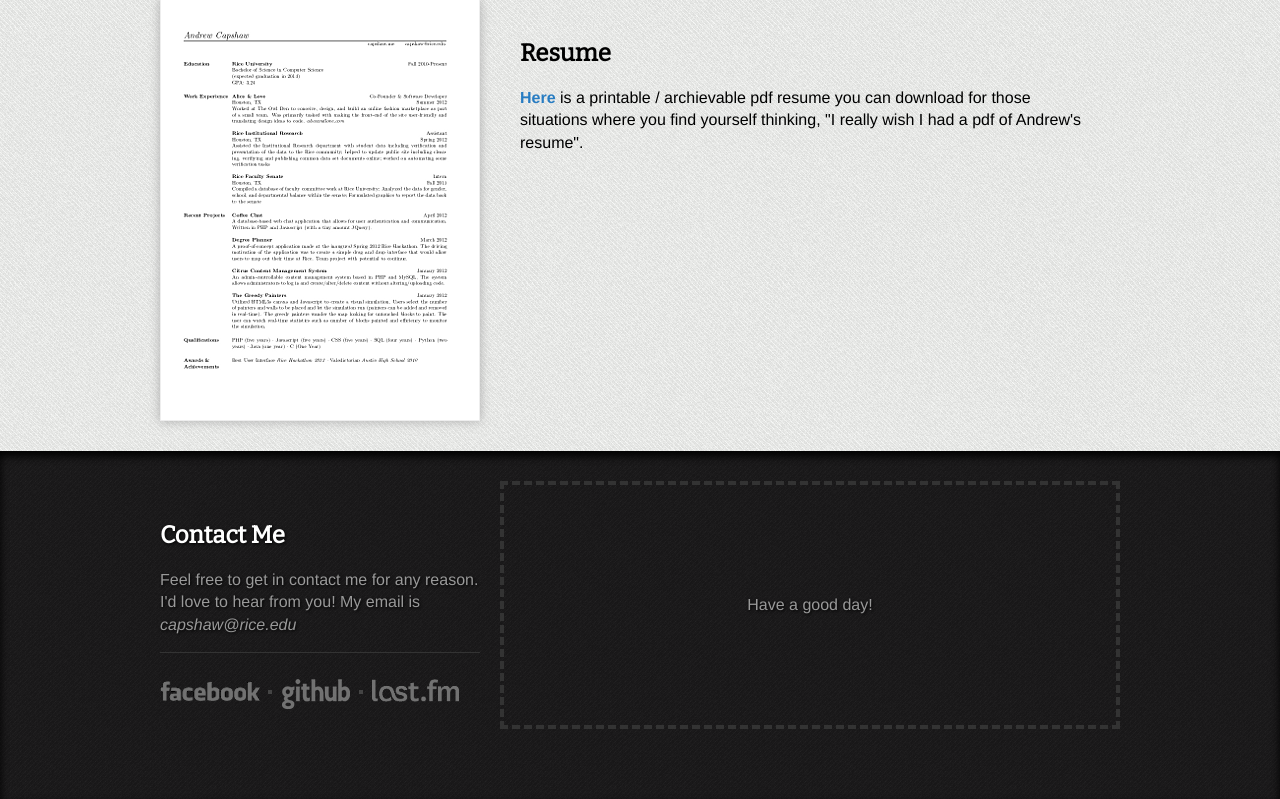
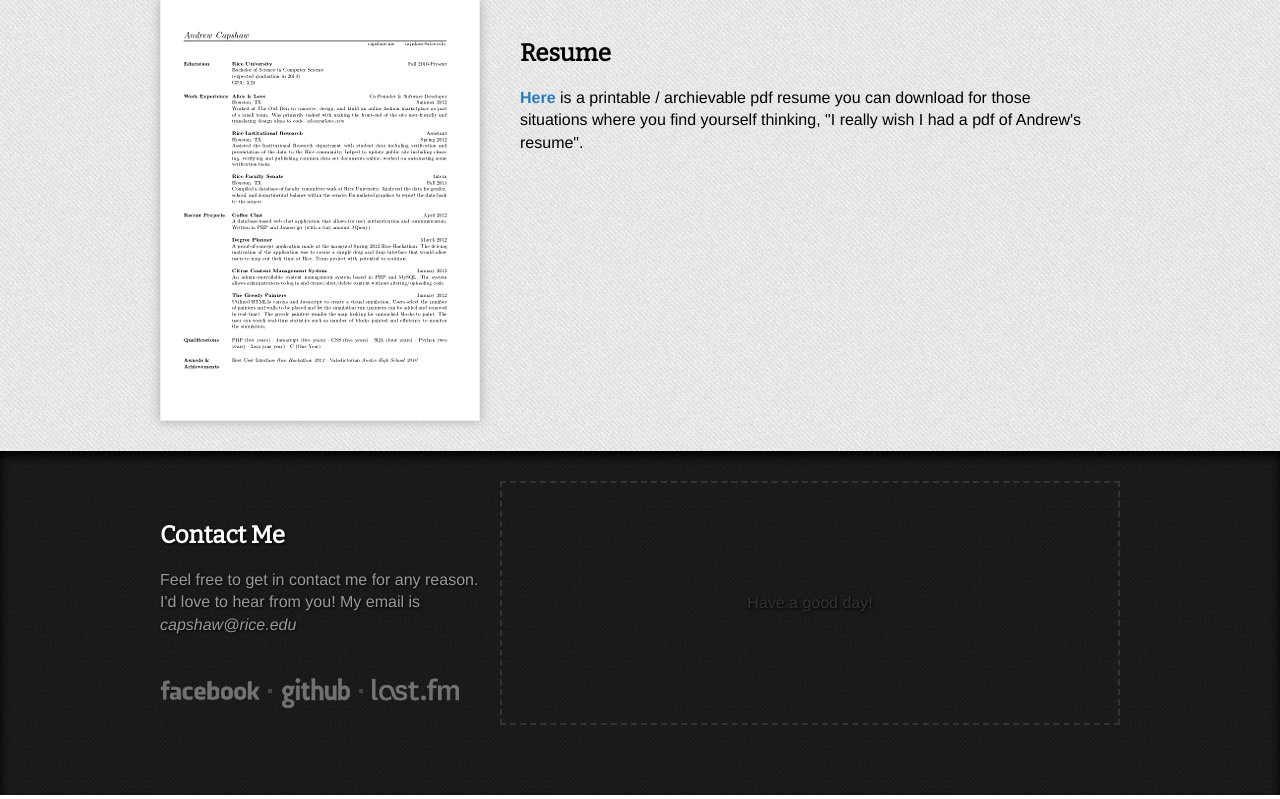
Before and after one commit to capshaw/capshaw.me, a PHP site: page / in a window 1280 px wide. Shown: the part 1529-2328 px from the top of the page. Run offline with PHP 8.4, Linux system fonts and the light colour scheme.

Commit message:
Minor style changes to footer

```diff
--- a/css/style.css
+++ b/css/style.css
@@ -398,14 +398,15 @@ li:before {
 
 .six {
   color: #666;
-  border-top: 1px solid #333;
+  /*border-top:1px solid #333;*/
   padding-top: 10px; }
 
 .email {
   font-style: italic; }
 
 #coming-soon {
-  border: 4px dashed #333;
+  border: 2px dashed #333;
   text-align: center;
+  color: #333;
   height: 240px;
   line-height: 240px; }
--- a/css/style.scss
+++ b/css/style.scss
@@ -486,7 +486,7 @@ li:before {
 
 .six{
 	color:#666;
-	border-top:1px solid #333;
+	/*border-top:1px solid #333;*/
 	padding-top:10px;
 }
 
@@ -495,8 +495,9 @@ li:before {
 }
 
 #coming-soon{
-	border:4px dashed #333;
+	border:2px dashed #333;
 	text-align:center;
+	color:#333;
 	height:240px;
 	line-height:240px;
 }
```
